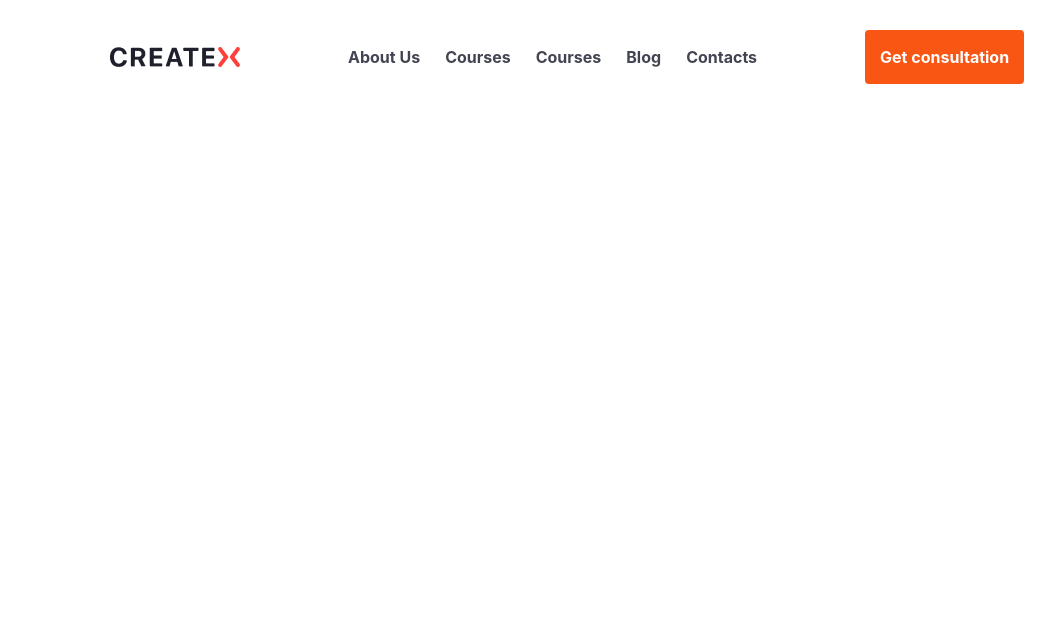
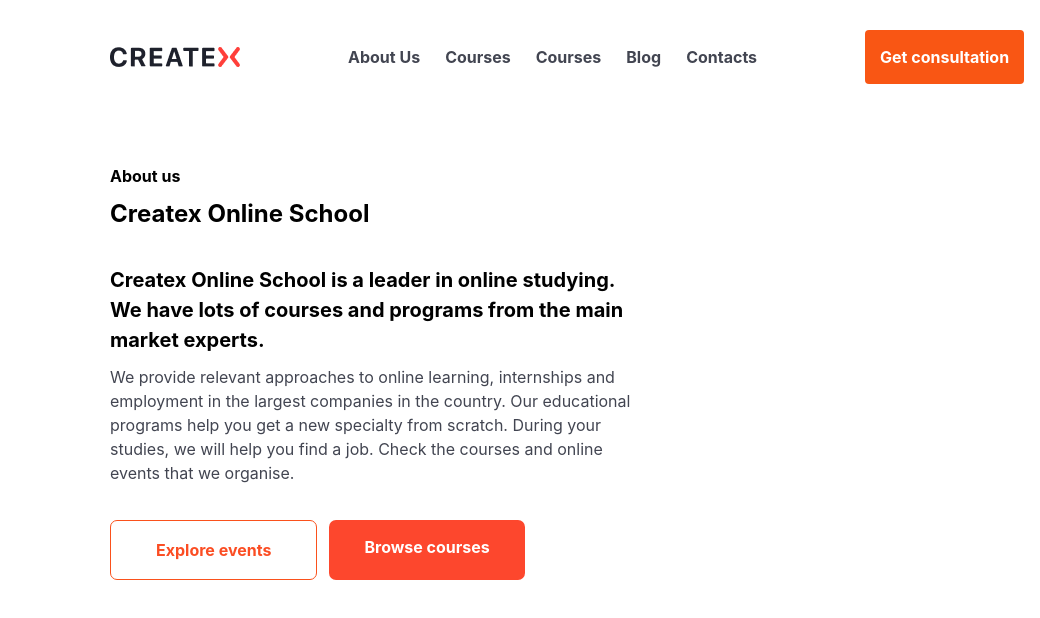
Before and after one commit to muhammadnazarov1724-cell/P.Createx, a website: page src/page2.html in a window 1280 px wide. Shown: the full height of the page, 0-1040 px from the left. Drawn offline with nearby package versions, Linux system fonts and the light colour scheme; files that its build step writes are made by us from their sources.

Commit message:
main s-1 p2

```diff
--- a/src/page2.html
+++ b/src/page2.html
@@ -8,7 +8,7 @@
 </head>
 <body>
 
-      <header
+<header
         class="flex items-center justify-between lg:py-[30px] max-w-[1100px] m-auto p-[20px]"
       >
         <div>
@@ -23,7 +23,7 @@
         </nav>
         <div class="flex gap-[15px]">
           <button
-            class="hidden lg:block bg-[#F95614] text-white font-bold rounded-[4px] p-[15px]"
+            class="hidden lg:block bg-[#F95614] text-white font-bold rounded-[4px] p-[15px] hover:border hover:border-[#FA511C] hover:text-[#FB4D23] hover:bg-white"
           >
             Get consultation
           </button>
@@ -32,8 +32,29 @@
             <p>Log in / Register</p>
           </div>
         </div>
-      </header>
+</header>
 
+<main>
+    <section class="px-[20px] flex flex-col gap-[20px] lg:flex-row justify-between max-w-[1100px] m-auto my-[50px]">
+        <div class="flex flex-col gap-[35px] lg:w-[50%]">
+            <div class="flex flex-col gap-[10px]">
+                <p class="font-bold">About us</p>
+                <p class="text-2xl font-bold">Createx Online School</p>
+            </div>
+            <div class="flex flex-col gap-[10px]">
+                <p class="lg:text-[20px] font-bold">Createx Online School is a leader in online studying. We have lots of courses and programs from the main market experts.</p>
+                <p class="text-[#424551] text-[14px] lg:text-[16px]">We provide relevant approaches to online learning, internships and employment in the largest companies in the country. Our educational programs help you get a new specialty from scratch. During your studies, we will help you find a job. Check the courses and online events that we organise.</p>
+            </div>
+            <div class="flex flex-col gap-[5px] lg:flex-row lg:gap-[12px] ">
+                <buttton class="text-[#FB4D23] border border-[#FA511C] font-bold py-[17px] px-[45px] rounded-[7px] text-center hover:text-white hover:bg-[#FD472D]">Explore events</buttton>
+                <buttton class="font-bold py-[15px] px-[35px] rounded-[7px] text-white bg-[#FD472D] text-center hover:border hover:border-[#FA511C] hover:text-[#FB4D23] hover:bg-white">Browse courses</buttton>
+            </div>
+        </div>
+        <div>
+            <img src="./images/p2ill1.png" alt="">
+        </div>
+    </section>
+</main>
 
 </body>
 </html>
```
